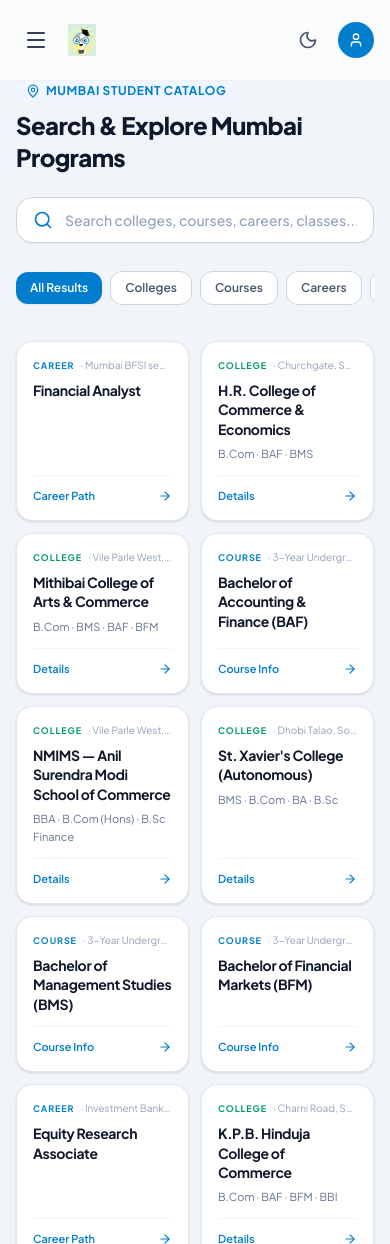
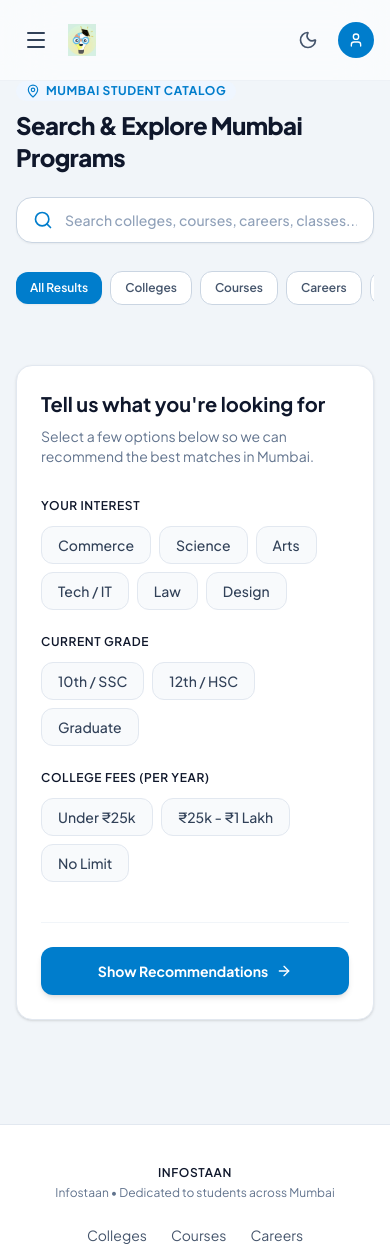
Before and after one commit to Yug-joshi/Infostaan-variant-2, a React (Vite) app: page /search in a window 390 px wide. Shown: the top 1244 px of the page. Built offline with nearby package versions, Linux system fonts and the light colour scheme.

Commit message:
feat(discovery): remove internships globally and add filter-first experience to Explore page

```diff
--- a/src/components/CareerRoadmap.tsx
+++ b/src/components/CareerRoadmap.tsx
@@ -118,7 +118,7 @@
               Degree & Internship Career Roadmap
             </h2>
             <p className="text-sm sm:text-base text-gray-300 max-w-2xl mt-1.5 leading-relaxed">
-              Select a professional career target to see an end-to-end blueprint: from Class 12 prerequisites, recommended Mumbai colleges (Hinduja, Podar, Jai Hind, Mithibai, HR), verified internships in BKC & Lower Parel, to entry salaries.
+              Select a professional career target to see an end-to-end blueprint: from Class 12 prerequisites, recommended Mumbai colleges (Hinduja, Podar, Jai Hind, Mithibai, HR), to entry salaries.
             </p>
           </div>
 
@@ -516,6 +516,7 @@
                   )}
 
                   {/* Section: Practical Internships & Articleships */}
+                  {/*
                   {step.internships && step.internships.length > 0 && (
                     <div>
                       <div className="flex items-center gap-2 mb-3">
--- a/src/components/SearchResultsScreen.tsx
+++ b/src/components/SearchResultsScreen.tsx
@@ -1,5 +1,5 @@
 import React, { useState, useMemo, useEffect, useRef } from 'react';
-import { Search, X, ArrowRight, Building2, MapPin, GraduationCap } from 'lucide-react';
+import { Search, X, ArrowRight, Building2, MapPin, GraduationCap, Settings2 } from 'lucide-react';
 import { useSearchParams, useNavigate } from 'react-router-dom';
 import { CategoryType, SearchResultItem } from '../types';
 import { searchInfostaan } from '../lib/searchEngine';
@@ -28,6 +28,19 @@
 
   const [inputValue, setInputValue] = useState(query);
   const [searchPhase, setSearchPhase] = useState<'idle' | 'understanding' | 'skeleton' | 'done'>('idle');
+
+  // Filter-First State
+  const [showResults, setShowResults] = useState(!!query);
+  const [selectedInterest, setSelectedInterest] = useState<string | null>(null);
+  const [selectedGrade, setSelectedGrade] = useState<string | null>(null);
+  const [selectedFee, setSelectedFee] = useState<string | null>(null);
+
+  // If query changes externally, show results
+  useEffect(() => {
+    if (query) {
+      setShowResults(true);
+    }
+  }, [query]);
 
   // Sync external query changes to input value
   useEffect(() => {
@@ -76,8 +89,7 @@
 
   const filteredResults = useMemo(() => {
     const raw = searchInfostaan(query, activeCategory);
-    // Internships are hidden from all UI results
-    return raw.filter((i) => i.category !== 'internships');
+    return raw;
   }, [query, activeCategory]);
 
   // Search loader sequence
@@ -223,12 +235,103 @@
                 </button>
               ))}
             </div>
+            {showResults && (
+              <button
+                type="button"
+                className="inline-flex items-center justify-center gap-2 px-3.5 py-2 rounded-xl text-xs sm:text-sm font-semibold bg-white dark:bg-[#0D1828] text-slate-700 dark:text-[#A9B8CA] border border-slate-300 dark:border-white/10 hover:bg-slate-50 dark:hover:bg-[#161c27] transition-all whitespace-nowrap shrink-0"
+              >
+                <Settings2 className="w-4 h-4" />
+                More Filters
+              </button>
+            )}
           </div>
         </div>
 
         {/* Dynamic Loading Sequence / Results Container */}
         <div ref={resultsContainerRef} className="w-full">
-          {searchPhase === 'understanding' ? (
+          {!showResults ? (
+            <div className="py-6 sm:py-10 animate-fade-in text-left">
+              <div className="max-w-2xl bg-white dark:bg-[#0D1828] rounded-2xl p-6 sm:p-8 border border-slate-200 dark:border-white/10 shadow-sm mx-auto sm:mx-0">
+                <h2 className="text-xl sm:text-2xl font-bold text-slate-900 dark:text-[#F4F7FB] mb-2">Tell us what you're looking for</h2>
+                <p className="text-sm text-slate-500 dark:text-[#71839A] mb-8">Select a few options below so we can recommend the best matches in Mumbai.</p>
+
+                <div className="space-y-6">
+                  {/* Interest */}
+                  <div>
+                    <h3 className="text-xs font-semibold text-slate-900 dark:text-[#F4F7FB] mb-3 uppercase tracking-wider">Your Interest</h3>
+                    <div className="flex flex-wrap gap-2">
+                      {['Commerce', 'Science', 'Arts', 'Tech / IT', 'Law', 'Design'].map(opt => (
+                        <button
+                          key={opt}
+                          onClick={() => setSelectedInterest(selectedInterest === opt ? null : opt)}
+                          className={`px-4 py-2 rounded-xl text-sm font-medium transition-all ${
+                            selectedInterest === opt
+                              ? 'bg-[#007DCC] text-white shadow-xs'
+                              : 'bg-slate-50 dark:bg-[#161c27] text-slate-700 dark:text-[#A9B8CA] border border-slate-200 dark:border-white/10 hover:border-[#007DCC]/50'
+                          }`}
+                        >
+                          {opt}
+                        </button>
+                      ))}
+                    </div>
+                  </div>
+
+                  {/* Grade */}
+                  <div>
+                    <h3 className="text-xs font-semibold text-slate-900 dark:text-[#F4F7FB] mb-3 uppercase tracking-wider">Current Grade</h3>
+                    <div className="flex flex-wrap gap-2">
+                      {['10th / SSC', '12th / HSC', 'Graduate'].map(opt => (
+                        <button
+                          key={opt}
+                          onClick={() => setSelectedGrade(selectedGrade === opt ? null : opt)}
+                          className={`px-4 py-2 rounded-xl text-sm font-medium transition-all ${
+                            selectedGrade === opt
+                              ? 'bg-[#007DCC] text-white shadow-xs'
+                              : 'bg-slate-50 dark:bg-[#161c27] text-slate-700 dark:text-[#A9B8CA] border border-slate-200 dark:border-white/10 hover:border-[#007DCC]/50'
+                          }`}
+                        >
+                          {opt}
+                        </button>
+                      ))}
+                    </div>
+                  </div>
+
+                  {/* Budget */}
+                  <div>
+                    <h3 className="text-xs font-semibold text-slate-900 dark:text-[#F4F7FB] mb-3 uppercase tracking-wider">College Fees (Per Year)</h3>
+                    <div className="flex flex-wrap gap-2">
+                      {['Under ₹25k', '₹25k - ₹1 Lakh', 'No Limit'].map(opt => (
+                        <button
+                          key={opt}
+                          onClick={() => setSelectedFee(selectedFee === opt ? null : opt)}
+                          className={`px-4 py-2 rounded-xl text-sm font-medium transition-all ${
+                            selectedFee === opt
+                              ? 'bg-[#007DCC] text-white shadow-xs'
+                              : 'bg-slate-50 dark:bg-[#161c27] text-slate-700 dark:text-[#A9B8CA] border border-slate-200 dark:border-white/10 hover:border-[#007DCC]/50'
+                          }`}
+                        >
+                          {opt}
+                        </button>
+                      ))}
+                    </div>
+                  </div>
+                </div>
+
+                <div className="mt-10 pt-6 border-t border-slate-100 dark:border-white/5">
+                  <button
+                    onClick={() => {
+                      setSearchPhase('idle');
+                      setShowResults(true);
+                    }}
+                    className="w-full sm:w-auto px-8 py-3.5 bg-[#007DCC] hover:bg-[#006cb0] text-white text-sm font-bold rounded-xl transition-all shadow-md flex items-center justify-center gap-2 active:scale-95"
+                  >
+                    <span>Show Recommendations</span>
+                    <ArrowRight className="w-4 h-4" />
+                  </button>
+                </div>
+              </div>
+            </div>
+          ) : searchPhase === 'understanding' ? (
             <div className="py-12">
               <PencilLoader size="medium" variant="spin" message={getLoaderMessage(activeCategory)} />
             </div>
--- a/src/components/ShortlistScreen.tsx
+++ b/src/components/ShortlistScreen.tsx
@@ -29,12 +29,11 @@
   onSelectCollege,
   onNavigate,
 }) => {
-  const [filter, setFilter] = useState<'all' | 'college' | 'internship'>('all');
+  const [filter, setFilter] = useState<'all' | 'college'>('all');
   const [deletingId, setDeletingId] = useState<string | null>(null);
   const listContainerRef = useRef<HTMLDivElement>(null);
 
   const collegeCount = savedItems.filter((i) => i.category === 'college').length;
-  const internshipCount = savedItems.filter((i) => i.category === 'internship').length;
 
   const filteredItems = useMemo(() => {
     if (filter === 'all') return savedItems;
@@ -142,20 +141,6 @@
               {collegeCount}
             </span>
           </button>
-          <button
-            type="button"
-            onClick={() => setFilter('internship')}
-            className={`filter-tab px-4 py-2 rounded-lg text-sm font-semibold transition-all flex items-center gap-2 ${
-              filter === 'internship'
-                ? 'bg-[#007DCC] text-white shadow-xs'
-                : 'bg-white dark:bg-[#1a202b] text-slate-600 dark:text-[#A9B8CA] hover:text-slate-900 dark:hover:text-[#F4F7FB] border border-slate-200 dark:border-transparent'
-            }`}
-          >
-            <span>Internships</span>
-            <span className={`px-1.5 py-0.2 rounded-full text-xs font-normal ${filter === 'internship' ? 'bg-blue-600 text-white' : 'bg-slate-100 dark:bg-[#2f3541] text-slate-600 dark:text-[#A9B8CA]'}`}>
-              {internshipCount}
-            </span>
-          </button>
         </div>
 
         {/* Shortlist Items Container */}
@@ -207,13 +192,9 @@
                               {item.title}
                             </h2>
                             <span
-                              className={`text-[11px] font-semibold px-2 py-0.5 rounded tracking-wide uppercase ${
-                                item.category === 'internship'
-                                  ? 'bg-emerald-50 text-emerald-700 dark:bg-[#00382d] dark:text-[#51dcbc]'
-                                  : 'bg-blue-50 text-blue-700 dark:bg-[#2f3541] dark:text-[#86cfff]'
-                              }`}
+                              className="text-[11px] font-semibold px-2 py-0.5 rounded tracking-wide uppercase bg-blue-50 text-blue-700 dark:bg-[#2f3541] dark:text-[#86cfff]"
                             >
-                              {item.regionBadge}
+                              {item.badgeType}
                             </span>
                           </div>
 
--- a/src/types.ts
+++ b/src/types.ts
@@ -1,10 +1,10 @@
 export type ScreenType = 'home' | 'search' | 'college-detail' | 'saved' | 'guidance' | 'connect';
 
-export type CategoryType = 'all' | 'colleges' | 'courses' | 'careers' | 'internships' | 'classes' | 'cutoffs';
+export type CategoryType = 'all' | 'colleges' | 'courses' | 'careers' /* | 'internships' */ | 'classes' | 'cutoffs';
 
 export interface SearchResultItem {
   id: string;
-  category: 'colleges' | 'courses' | 'careers' | 'internships' | 'classes' | 'cutoffs';
+  category: 'colleges' | 'courses' | 'careers' /* | 'internships' */ | 'classes' | 'cutoffs';
   badgeCategory: string;
   badgeSub: string;
   title: string;
@@ -49,7 +49,7 @@
 
 export interface ShortlistItem {
   id: string;
-  category: 'college' | 'internship';
+  category: 'college' /* | 'internship' */;
   title: string;
   regionBadge: string;
   badgeType: string;
@@ -98,6 +98,7 @@
   whenToTake: string;
 }
 
+/*
 export interface RoadmapInternshipItem {
   title: string;
   company: string;
@@ -107,6 +108,7 @@
   skillsGained: string;
   applicationWindow: string;
 }
+*/
 
 export interface RoadmapStep {
   stepNumber: number;
@@ -116,7 +118,7 @@
   summary: string;
   degreesOrCourses?: RoadmapDegreeItem[];
   certifications?: RoadmapCertificationItem[];
-  internships?: RoadmapInternshipItem[];
+  // internships?: RoadmapInternshipItem[];
   proTips: string[];
 }
 
```
Also changed, not shown: src/components/HomeScreen.tsx (+1 -11 lines), src/data/mockData.ts (+28 -28 lines).
